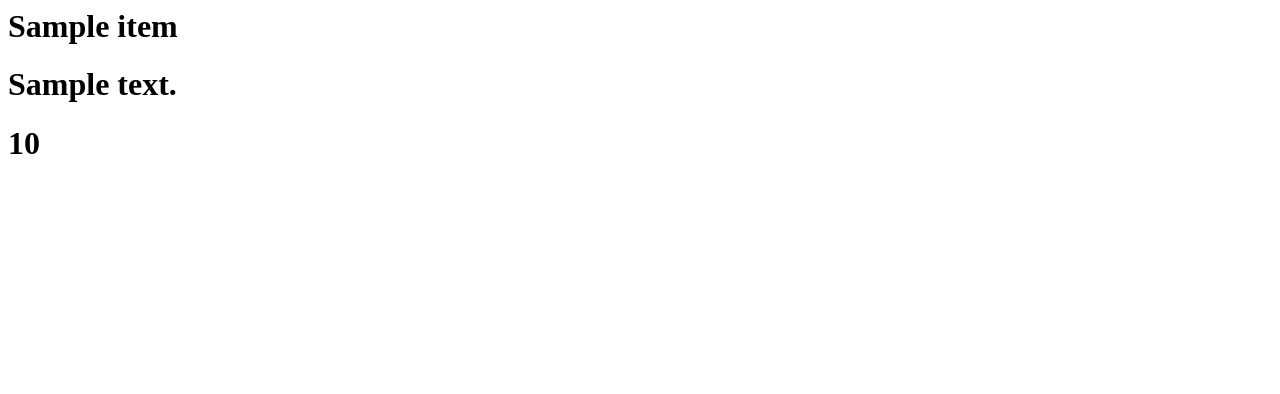
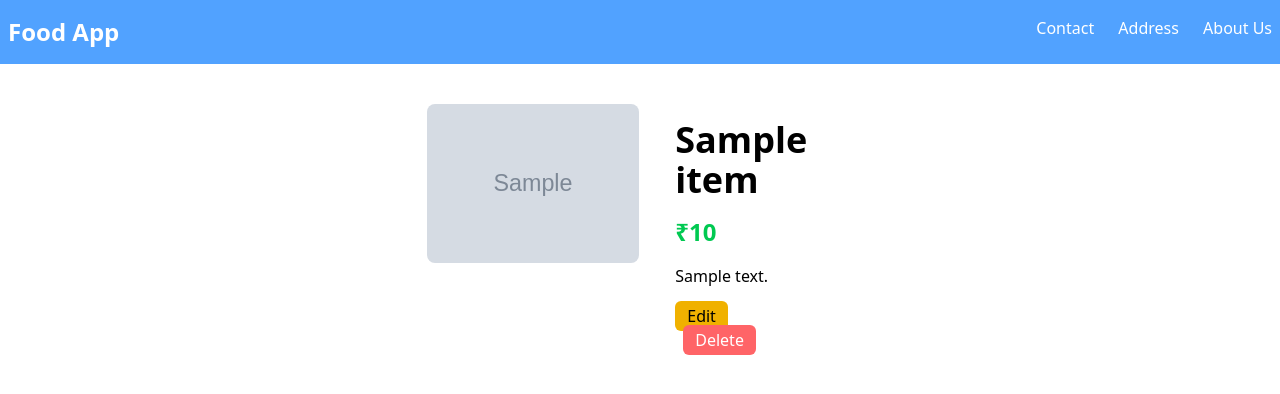
Before and after one commit to Low-P1ng/LearningDjango, a Django app: template myapp/templates/myapp/detail.html in a window 1280 px wide. Shown: the top 394 px of the page. Run offline with Django 5.2, Linux system fonts and the light colour scheme; the template is opened without the code that fills it: most values are stand-ins (such as "Sample title", 1, 10 or a date in 2020); grey boxes marked "Sample" are stand-in pictures.

Commit message:
Worked with static files and site design

```diff
--- /dev/null
+++ b/myapp/static/myapp/style.css
@@ -0,0 +1,3 @@
+body{
+    background-color: aqua;
+}
--- /dev/null
+++ b/myapp/templates/myapp/base.html
@@ -0,0 +1,23 @@
+<!DOCTYPE html>
+<html lang="en">
+<head>
+    <meta charset="UTF-8">
+    <meta name="viewport" content="width=device-width, initial-scale=1.0">
+    <script src="https://cdn.jsdelivr.net/npm/@tailwindcss/browser@4"></script>
+    <title>Document</title>
+</head>
+<body>
+    <nav class="bg-blue-400 text-white">
+        <div class="flex justify-between px-2 py-4">
+            <a  class="font-bold text-2xl" href="">Food App</a>
+            <div class="space-x-5">
+                <a href="">Contact</a>
+                <a href="">Address</a>
+                <a href="">About Us</a>
+            </div>
+        </div>
+    </nav>
+    {% block body%}
+    {% endblock %}
+</body>
+</html>
--- a/myapp/templates/myapp/detail.html
+++ b/myapp/templates/myapp/detail.html
@@ -1,3 +1,21 @@
-<h1>{{item.item_name}}</h1>
-<h1>{{item.item_desc}}</h1>
-<h1>{{item.item_price}}</h1>
+{% extends 'myapp/base.html' %}
+
+{% block body %}
+<div>
+    <div class="flex m-10 w-1/3 mx-auto">
+        <div>
+            <h1 ><img class="w-84 rounded-lg" src="{{item.item_image}}" alt="placeholder"></h1>
+        </div>
+        <div class="p-4 my-auto mx-5 space-y-4">
+            <div class="font-bold text-4xl">{{item.item_name}}</div>
+            <div class="text-green-500 text-2xl font-bold">₹{{item.item_price}}</div>
+            <div>{{item.item_desc}}</div>
+
+            <div class="my-4">
+                <a class="px-3 py-1 bg-yellow-500 rounded-md" href="">Edit</a>
+                <a class="m-2 px-3 py-1 bg-red-400 text-white rounded-md" href="">Delete</a>
+            </div>
+        </div>
+    </div>
+</div>
+{% endblock %}
```
Also changed, not shown: myapp/models.py (+1 -0 lines), myapp/templates/myapp/index.html (+21 -5 lines), db.sqlite3, myapp/migrations/0003_item_item_image.py (added).
